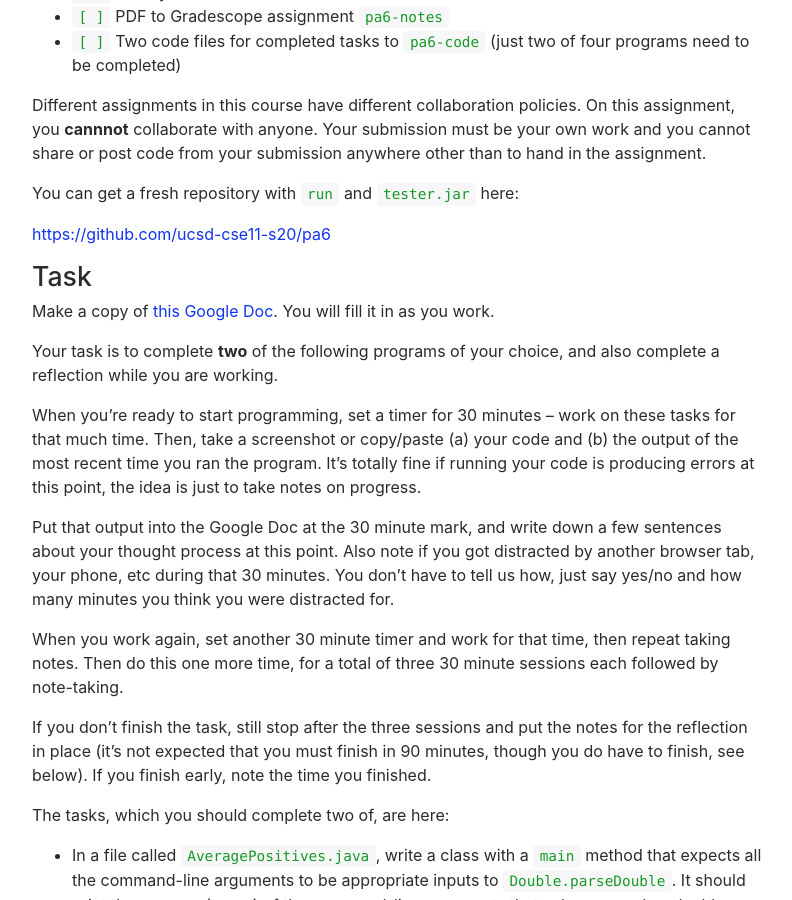
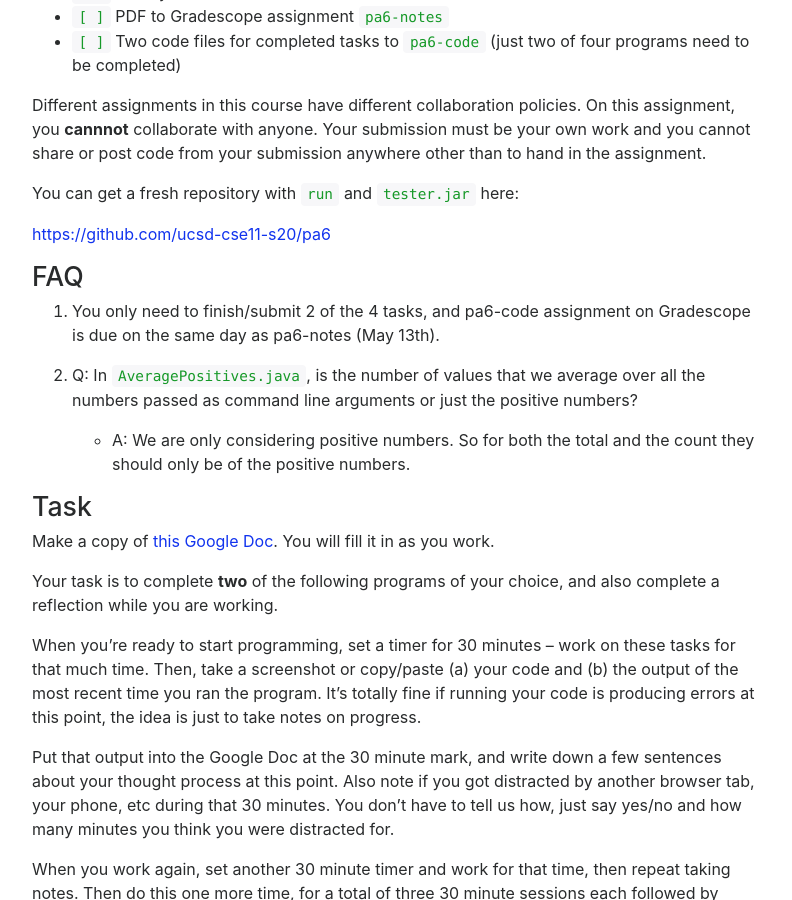
Before and after one commit to ucsd-cse11-s20/ucsd-cse11-s20.github.io, a Jekyll site: the page built from pa6/index.md, in a window 1280 px wide and 900 px high, scrolled down 322 px. Shown: the whole window, without its empty margins (243-1035 px from the left). Built offline with Jekyll 4.4.1, drawn with Linux system fonts in a browser that asks for light colours; nearby versions of some CDN libraries.

Commit message:
Update index.md

```diff
--- a/pa6/index.md
+++ b/pa6/index.md
@@ -24,6 +24,13 @@ anywhere other than to hand in the assignment.
 You can get a fresh repository with `run` and `tester.jar` here:
 
 [https://github.com/ucsd-cse11-s20/pa6](https://github.com/ucsd-cse11-s20/pa6)
+
+## FAQ
+1. You only need to finish/submit 2 of the 4 tasks, and pa6-code assignment on Gradescope is due on the same day as pa6-notes (May 13th).
+
+2. Q: In `AveragePositives.java`, is the number of values that we average over all the numbers passed as command line arguments or just the positive numbers?
+- A: We are only considering positive numbers. So for both the total and the count they should only be of the positive numbers.
+
 
 ## Task
 
```
